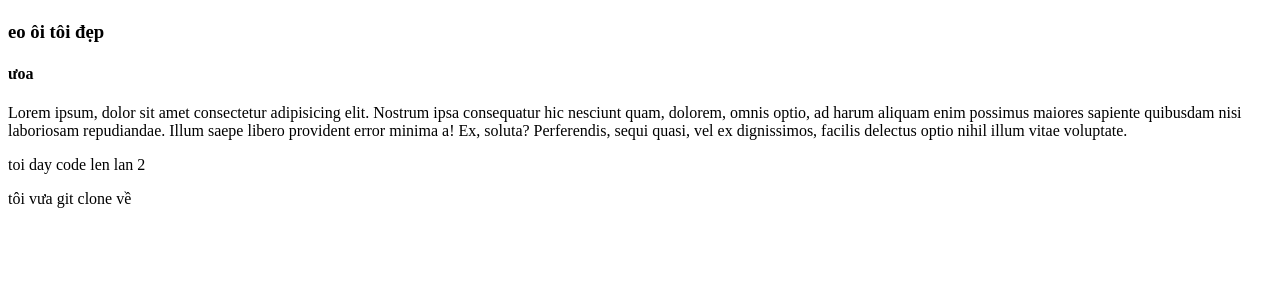
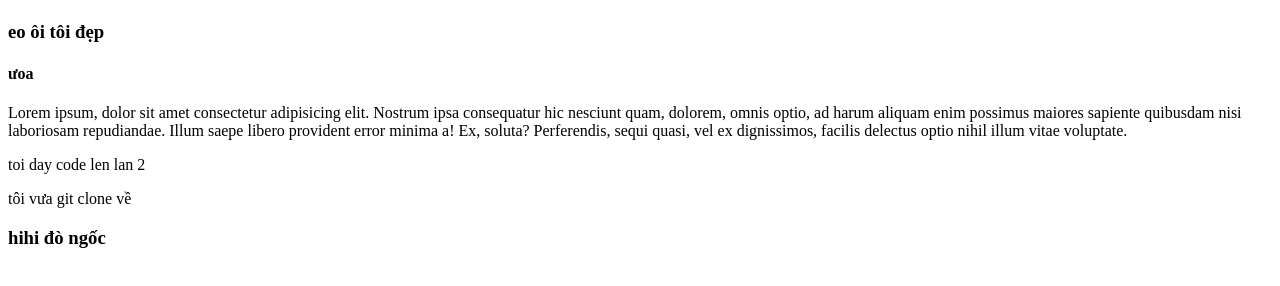
Before and after one commit to phuong-dai-97/bc52_portfolio, a plain HTML site: page index.html in a window 1280 px wide. Drawn offline with Linux system fonts and the light colour scheme.

Commit message:
test để sử dụng git pull

```diff
--- a/index.html
+++ b/index.html
@@ -12,5 +12,6 @@
     <p>Lorem ipsum, dolor sit amet consectetur adipisicing elit. Nostrum ipsa consequatur hic nesciunt quam, dolorem, omnis optio, ad harum aliquam enim possimus maiores sapiente quibusdam nisi laboriosam repudiandae. Illum saepe libero provident error minima a! Ex, soluta? Perferendis, sequi quasi, vel ex dignissimos, facilis delectus optio nihil illum vitae voluptate.</p>
     <p>toi day code len lan 2</p>
     <p>tôi vưa git clone về </p>
+    <h3>hihi đò ngốc</h3>
 </body>
 </html>
```
